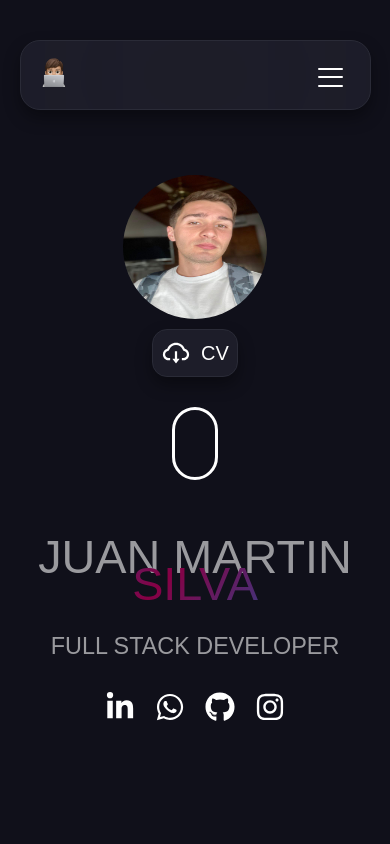
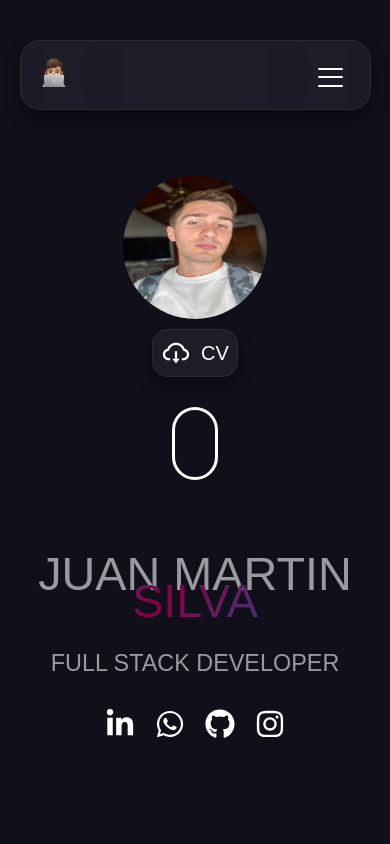
Before and after one commit to juanmarsilva/juanmartinsilva.io, a React (Create React App) app: page / in a window 390 px wide. Shown: the top 844 px of the page. Built offline with nearby package versions, Linux system fonts and the light colour scheme; a web font is replaced by a local one.

Commit message:
fix responsive

```diff
--- a/src/Components/About/About.module.css
+++ b/src/Components/About/About.module.css
@@ -375,17 +375,17 @@
     }
 
     .name, .lastName {
-        top: 66vh;
+        top: 68vh;
         font-size: 11vw;
     }
 
     .dev {
-        top: 75vh;
+        top: 77vh;
         font-size: 6vw;
     }
 
     .social {
-        top: 82vh;
+        top: 84vh;
     }
 }
 
--- a/src/Components/Contact/Contact.tsx
+++ b/src/Components/Contact/Contact.tsx
@@ -129,6 +129,7 @@ const Contact = () => {
                     <img src={qr} alt="qr" className={s.qr} />
                 </div>
 
+                <div></div>
             </form>
         </div>
     );
```
